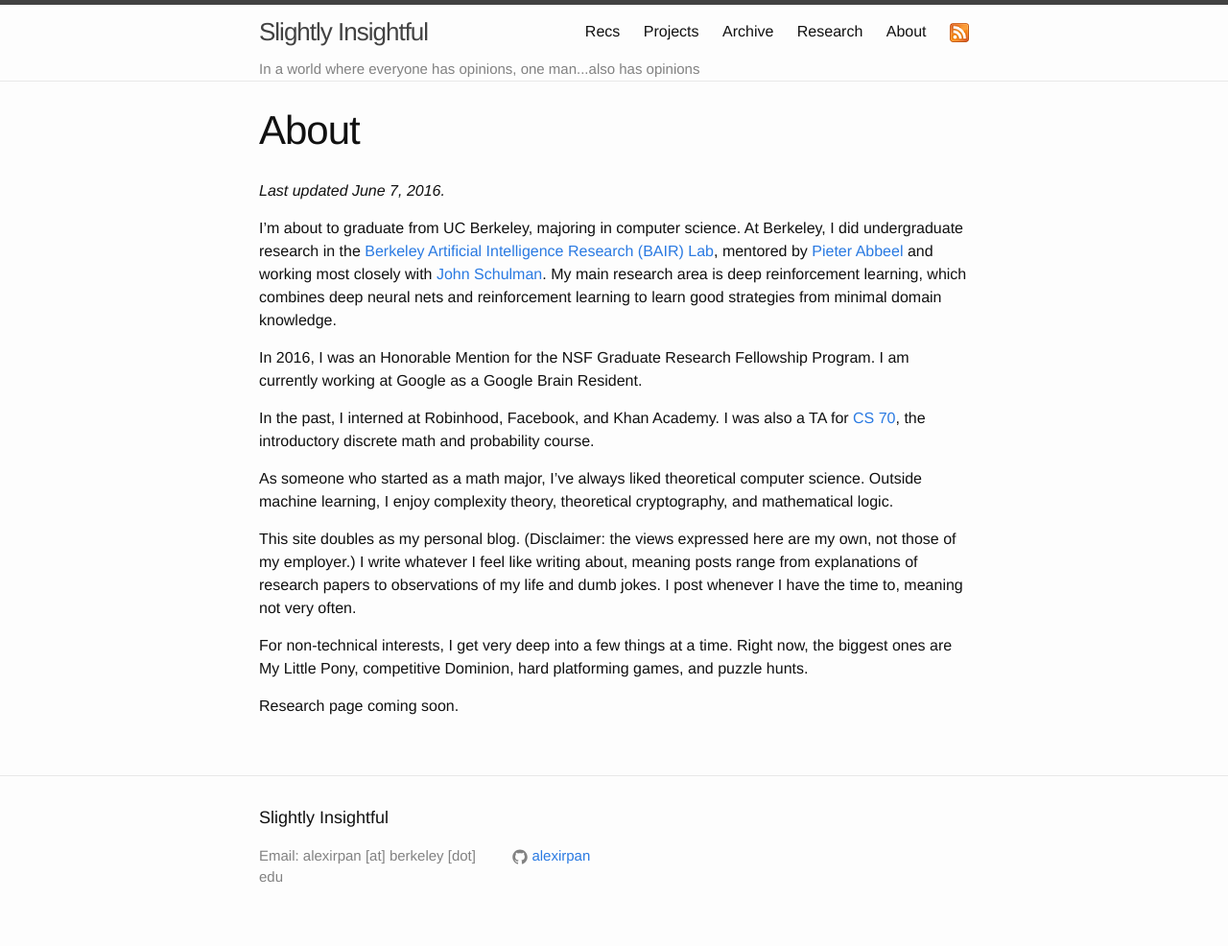
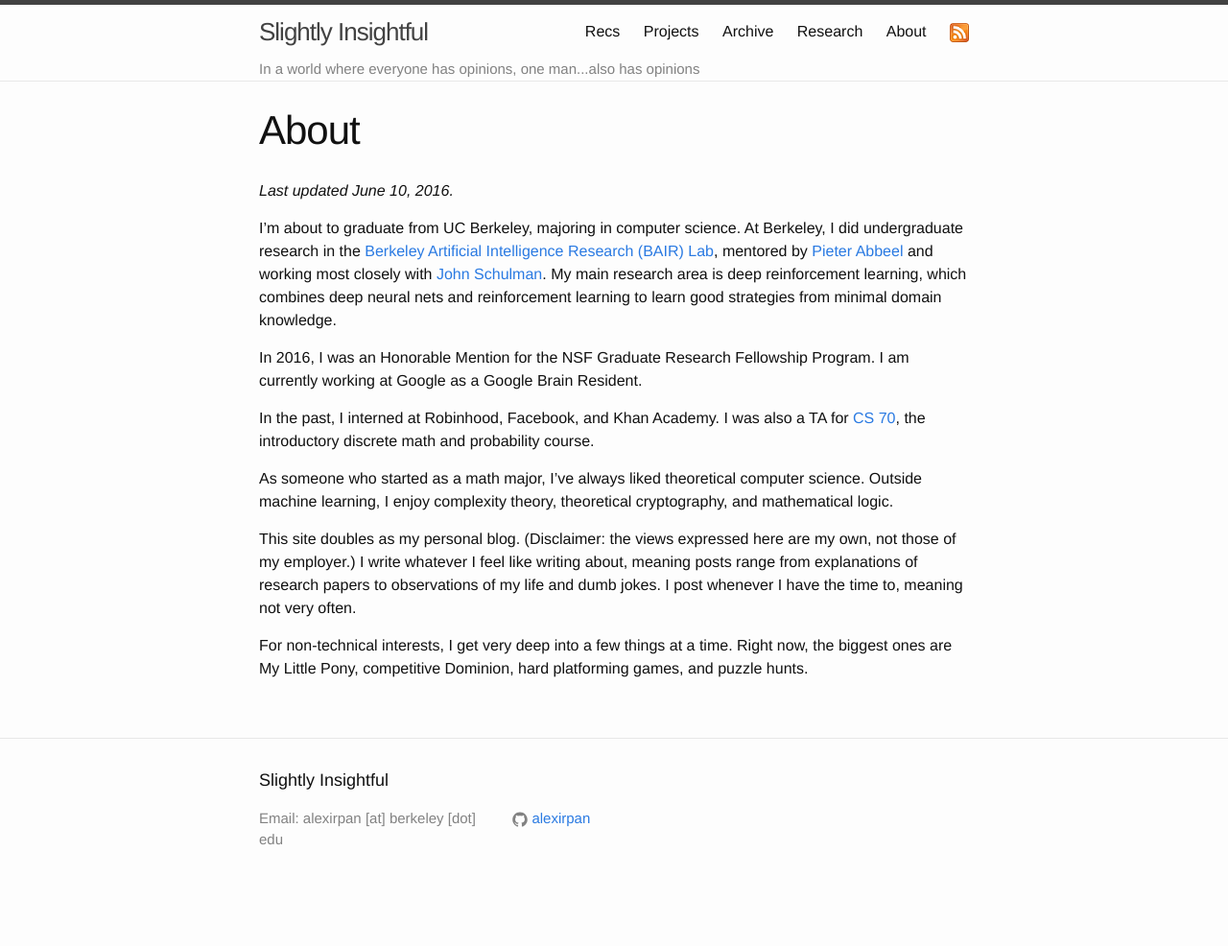
Before and after one commit to alexirpan/alexirpan.github.io, a Jekyll site: the page built from about.md, in a window 1280 px wide. Shown: the whole page at 96% size. Built offline with Jekyll 4.4.1, drawn with Linux system fonts in a browser that asks for light colours; after the commit the page ends 947 px from its top, so only the background shows below that.

Commit message:
Updating about page

```diff
--- a/about.md
+++ b/about.md
@@ -4,7 +4,7 @@
 permalink: /about/
 ---
 
-*Last updated June 7, 2016.*
+*Last updated June 10, 2016.*
 
 I'm about to graduate from UC Berkeley, majoring in computer science.
 At Berkeley, I did undergraduate research in the [Berkeley Artificial Intelligence
@@ -37,5 +37,3 @@
 at a time. Right now, the biggest ones
 are My Little Pony, competitive Dominion, hard platforming games, and puzzle
 hunts.
-
-Research page coming soon.
```
